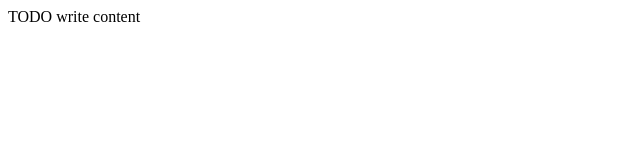
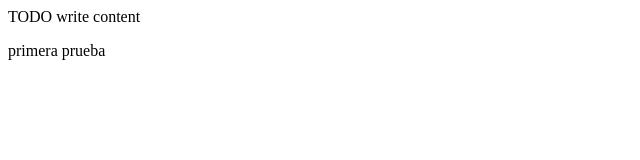
Before and after one commit to hugobepa/primeraConexionGlassFish, a plain HTML site: page WebApplication1/web/index.html in a window 1280 px wide. Shown: the full height of the page, 0-640 px from the left. Drawn offline with Linux system fonts and the light colour scheme.

Commit message:
conexionGlashFish V2

```diff
--- a/WebApplication1/web/index.html
+++ b/WebApplication1/web/index.html
@@ -12,5 +12,6 @@
     </head>
     <body>
         <div>TODO write content</div>
+        <div><p>primera prueba</p></div>
     </body>
 </html>
```
